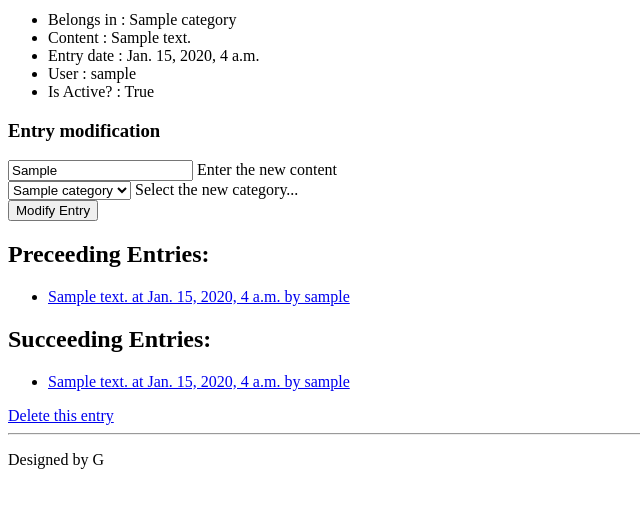
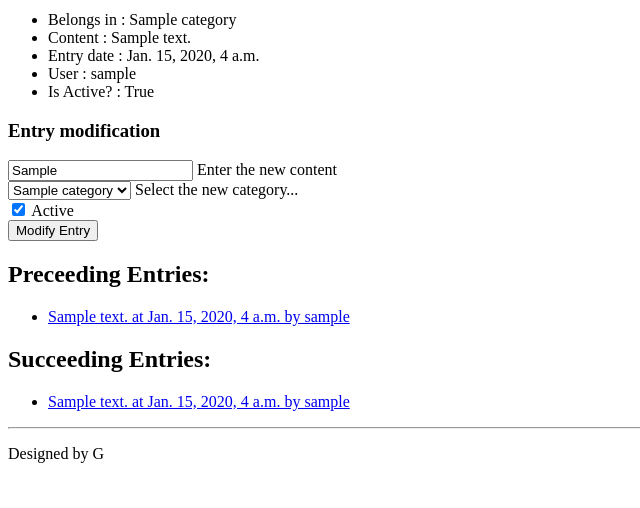
Before and after one commit to umutgultepe/IdLogDjango, a Django app: page /logs/entry/1/ in a window 1280 px wide. Shown: the part 175-683 px from the top of the page, without its empty margins (0-640 px from the left). Run offline with Django 3.2, Linux system fonts and the light colour scheme; a user stored in the database is signed in; tables that the repository leaves empty hold one stand-in row (values such as "Sample post").

```diff
--- a/IdLogDjango/logs/admin.py
+++ b/IdLogDjango/logs/admin.py
@@ -33,7 +33,7 @@ class LogAdmin(admin.ModelAdmin):
         ('Active', {'fields': ['activeFlag'],'classes': ['collapse']}),
     ]
     inlines=[PreceedingInline,SucceedingInline]
-    list_display=('content','category','user','entryDate','getPreceeders','getSucceeders')
+    list_display=('content','category','user','entryDate','getPreceeders','getSucceeders','activeFlag')
     list_filter = ['category','user']
     search_fields = ['content']
     date_hierarchy = 'entryDate'
--- a/IdLogDjango/logs/views.py
+++ b/IdLogDjango/logs/views.py
@@ -58,11 +58,15 @@ def modifyEntry(request,entryID):
     newContent=request.POST['content']
     categoryID=request.POST['category']
     category=get_object_or_404(Category, id=categoryID)
+    active=request.POST.getlist('active')
+
     if len(newContent) is not 0:
         targetEntry.content=newContent
 
+    targetEntry.activeFlag=active
     targetEntry.category=category
     targetEntry.save()
+
     return detail(request,entryID,"Entry successfully changed!")
 
 def deleteEntry(request,entryID):
--- a/IdLogDjango/templates/logs/detail.html
+++ b/IdLogDjango/templates/logs/detail.html
@@ -32,6 +32,9 @@
 </select>
 <label for="categ">Select the new category...</label><br />
 
+<input type="checkbox" name="active" value="Active Entry" id="active" {% if entry.activeFlag %} checked{% endif %} >
+<label for="active">Active</label><br />
+
 <input type="submit" value="Modify Entry" />
 </form>
 
@@ -62,6 +65,6 @@
 
 {% endif %}
 
-<a href="/logs/deleteEntry/{{ entry.id }}/">Delete this entry</a>
+
 
 {% endblock %}
```
